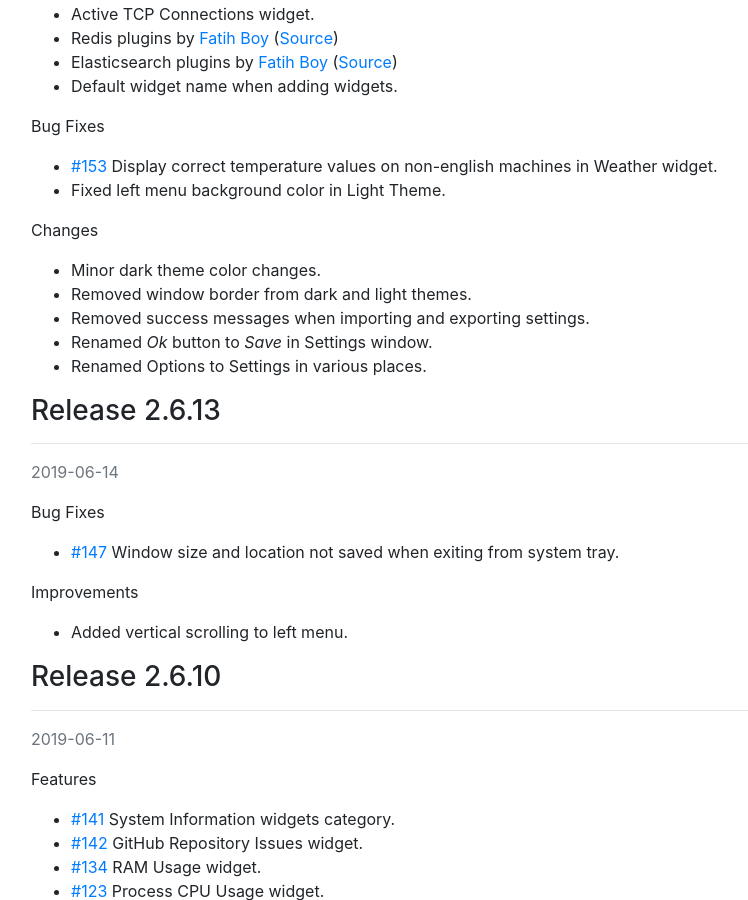
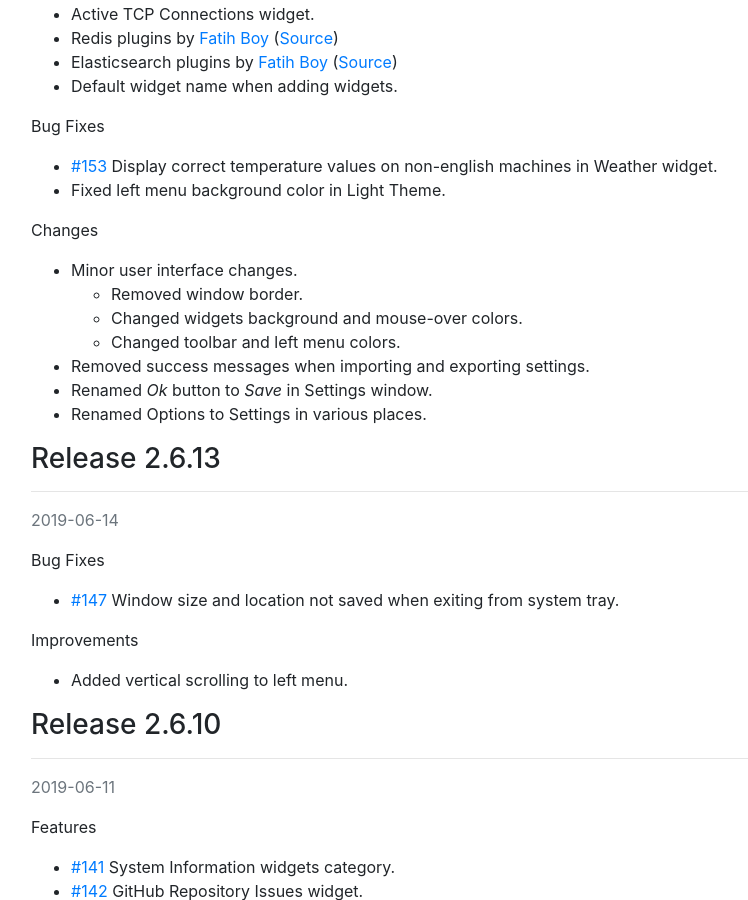
Before and after one commit to AnyStatus/anystatus.github.io, a Jekyll site: the page built from docs/releases.md, in a window 1280 px wide and 900 px high, scrolled down 604 px. Shown: the whole window, without its empty margins (54-802 px from the left). Built offline with Jekyll 4.4.1, drawn with Linux system fonts in a browser that asks for light colours; comment, search, counter and statistics services are not loaded.

Commit message:
Update releases.md

```diff
--- a/docs/releases.md
+++ b/docs/releases.md
@@ -28,8 +28,10 @@ Bug Fixes
 
 Changes
 
-- Minor dark theme color changes.
-- Removed window border from dark and light themes.
+- Minor user interface changes.
+  - Removed window border.
+  - Changed widgets background and mouse-over colors.
+  - Changed toolbar and left menu colors.
 - Removed success messages when importing and exporting settings.
 - Renamed _Ok_ button to _Save_ in Settings window.
 - Renamed Options to Settings in various places.
```
